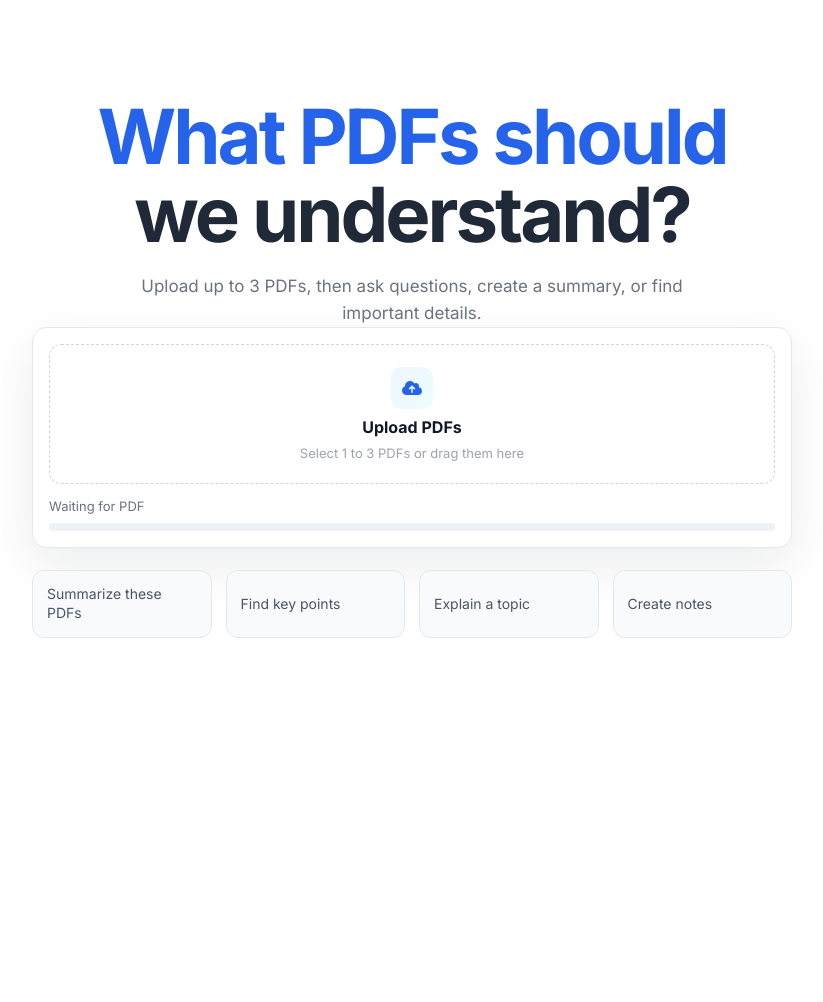
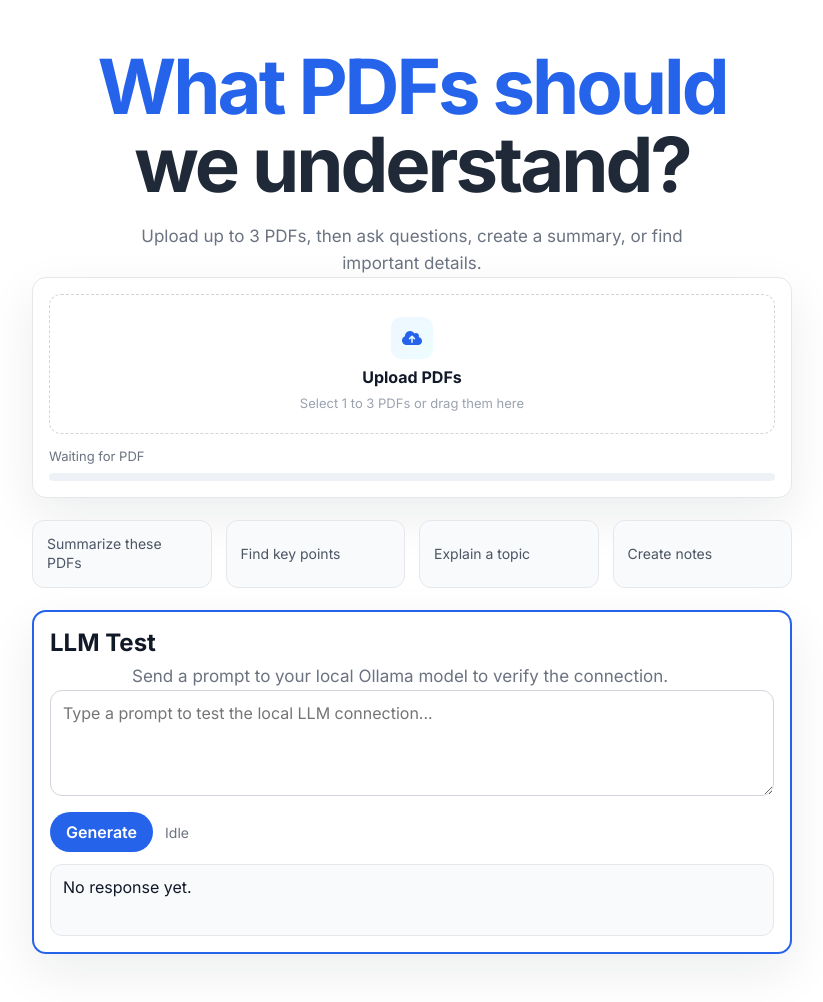
Before and after one commit to bhrantiknagar/Workshop-Project, a Flask app: page /dashboard in a window 1280 px wide. Shown: the part 64-1066 px from the top of the page, without its empty margins (228-1051 px from the left). Before the commit the page ends 702 px from the top, so only its background shows below. Run offline with Flask 3, Linux system fonts and the light colour scheme.

Commit message:
llama add

```diff
--- a/config.py
+++ b/config.py
@@ -25,5 +25,5 @@
     LOG_FILE = BASE_DIR / "logs" / "smartpdf.log"
 
     OLLAMA_BASE_URL = os.getenv("OLLAMA_BASE_URL", "http://localhost:11434")
-    OLLAMA_MODEL = os.getenv("OLLAMA_MODEL", "llama3.1")
+    OLLAMA_MODEL = os.getenv("OLLAMA_MODEL", "llama3")
     ALLOWED_EXTENSIONS = {"pdf"}
--- a/static/css/style.css
+++ b/static/css/style.css
@@ -1094,10 +1094,78 @@
 
 /* Centered prompt-style upload page. */
 .centered-upload-page {
+    align-items: flex-start;
+    display: flex;
+    flex-direction: column;
+    justify-content: flex-start;
+    min-height: auto;
+    padding: 48px 24px;
+}
+
+.llm-test-panel {
+    background: #ffffff;
+    border: 2px solid #2563eb;
+    border-radius: 14px;
+    box-shadow: 0 18px 50px rgba(17, 24, 39, 0.08);
+    margin: 22px auto 0;
+    max-width: 760px;
+    padding: 16px;
+    text-align: left;
+    display: block !important;
+    visibility: visible !important;
+}
+
+.llm-test-panel h2 {
+    margin: 0 0 6px;
+}
+
+.llm-test-panel p {
+    color: #6b7280;
+    margin: 0 0 12px;
+    max-width: none;
+}
+
+.llm-test-panel textarea {
+    border: 1px solid #d1d5db;
+    border-radius: 12px;
+    font: inherit;
+    min-height: 96px;
+    padding: 12px;
+    resize: vertical;
+    width: 100%;
+}
+
+.llm-test-actions {
     align-items: center;
     display: flex;
-    min-height: calc(100vh - 64px);
-    padding: 48px 24px;
+    gap: 12px;
+    margin-top: 12px;
+}
+
+.llm-test-actions button {
+    background: var(--primary);
+    border: 0;
+    border-radius: 999px;
+    color: #ffffff;
+    cursor: pointer;
+    font: inherit;
+    font-weight: 600;
+    padding: 10px 16px;
+}
+
+.llm-status {
+    color: #6b7280;
+    font-size: 14px;
+}
+
+.llm-response {
+    background: #f8fafc;
+    border: 1px solid #e5e7eb;
+    border-radius: 12px;
+    margin-top: 12px;
+    min-height: 72px;
+    padding: 12px;
+    white-space: pre-wrap;
 }
 
 .prompt-shell {
--- a/static/js/main.js
+++ b/static/js/main.js
@@ -46,6 +46,44 @@
         });
     });
 
+    const llmPrompt = document.querySelector("#llmPrompt");
+    const llmGenerateButton = document.querySelector("#llmGenerateButton");
+    const llmStatus = document.querySelector("#llmStatus");
+    const llmResponse = document.querySelector("#llmResponse");
+
+    if (llmGenerateButton && llmPrompt && llmStatus && llmResponse) {
+        llmGenerateButton.addEventListener("click", async () => {
+            const prompt = llmPrompt.value.trim();
+            if (!prompt) {
+                llmResponse.textContent = "Please enter a prompt first.";
+                llmStatus.textContent = "Empty prompt";
+                return;
+            }
+
+            llmStatus.textContent = "Generating...";
+            llmResponse.textContent = "";
+
+            try {
+                const response = await fetch("/api/test-llm", {
+                    method: "POST",
+                    headers: {"Content-Type": "application/json"},
+                    body: JSON.stringify({ prompt }),
+                });
+                const payload = await response.json();
+
+                if (!response.ok) {
+                    throw new Error(payload.error || "LLM request failed.");
+                }
+
+                llmResponse.textContent = payload.response || "No response received.";
+                llmStatus.textContent = "Ready";
+            } catch (error) {
+                llmResponse.textContent = error.message;
+                llmStatus.textContent = "Error";
+            }
+        });
+    }
+
     if (themeToggle) {
         themeToggle.addEventListener("change", () => {
             const mode = themeToggle.value;
--- a/templates/dashboard.html
+++ b/templates/dashboard.html
@@ -47,6 +47,17 @@
                 <button type="button">Create notes</button>
             </div>
 
+            <section class="llm-test-panel" aria-label="LLM test panel">
+                <h2>LLM Test</h2>
+                <p>Send a prompt to your local Ollama model to verify the connection.</p>
+                <textarea id="llmPrompt" rows="4" placeholder="Type a prompt to test the local LLM connection..."></textarea>
+                <div class="llm-test-actions">
+                    <button id="llmGenerateButton" type="button">Generate</button>
+                    <span id="llmStatus" class="llm-status">Idle</span>
+                </div>
+                <div id="llmResponse" class="llm-response" aria-live="polite">No response yet.</div>
+            </section>
+
         </section>
     </main>
     <div class="preview-modal" id="pdfPreviewModal" aria-hidden="true">
```
Also changed, not shown: routes/api.py (+20 -1 lines), routes/chat.py (+6 -2 lines), services/llm_service.py (+98 -9 lines), tests/test_llm_service.py (added, +23 -0 lines).
